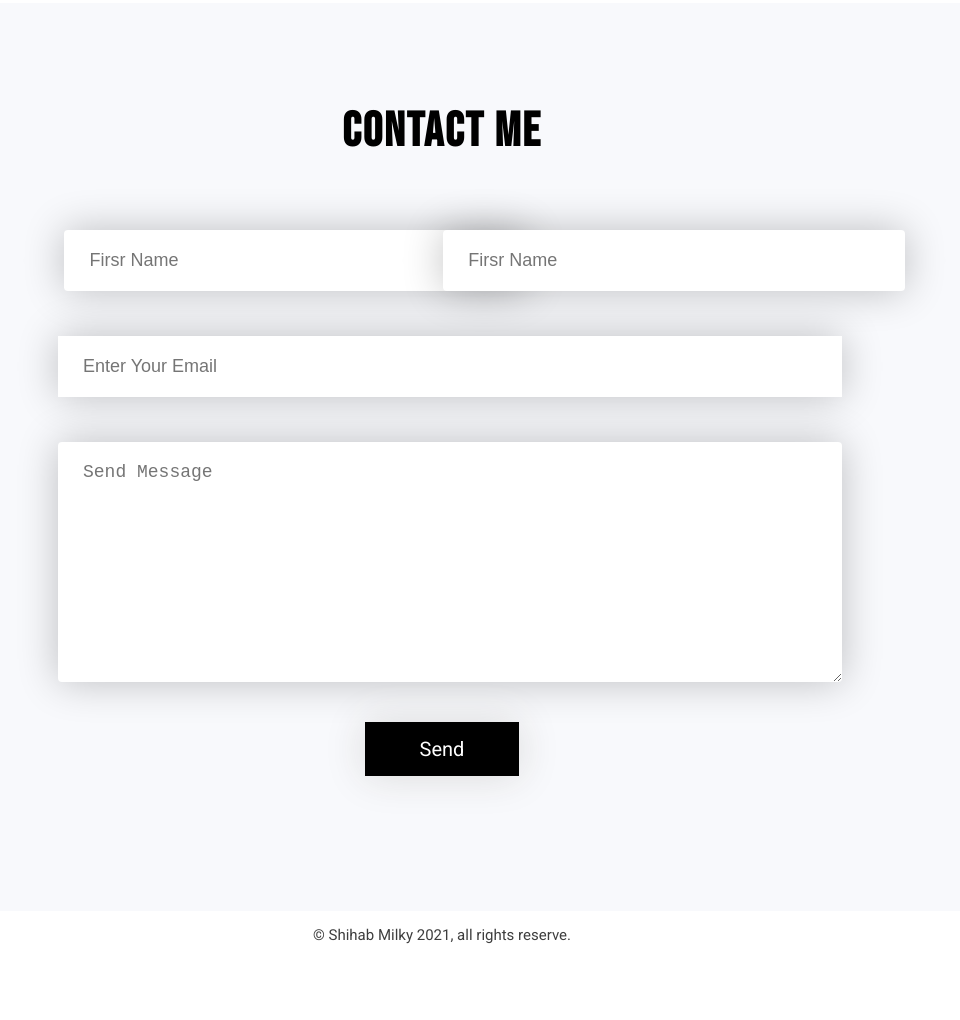
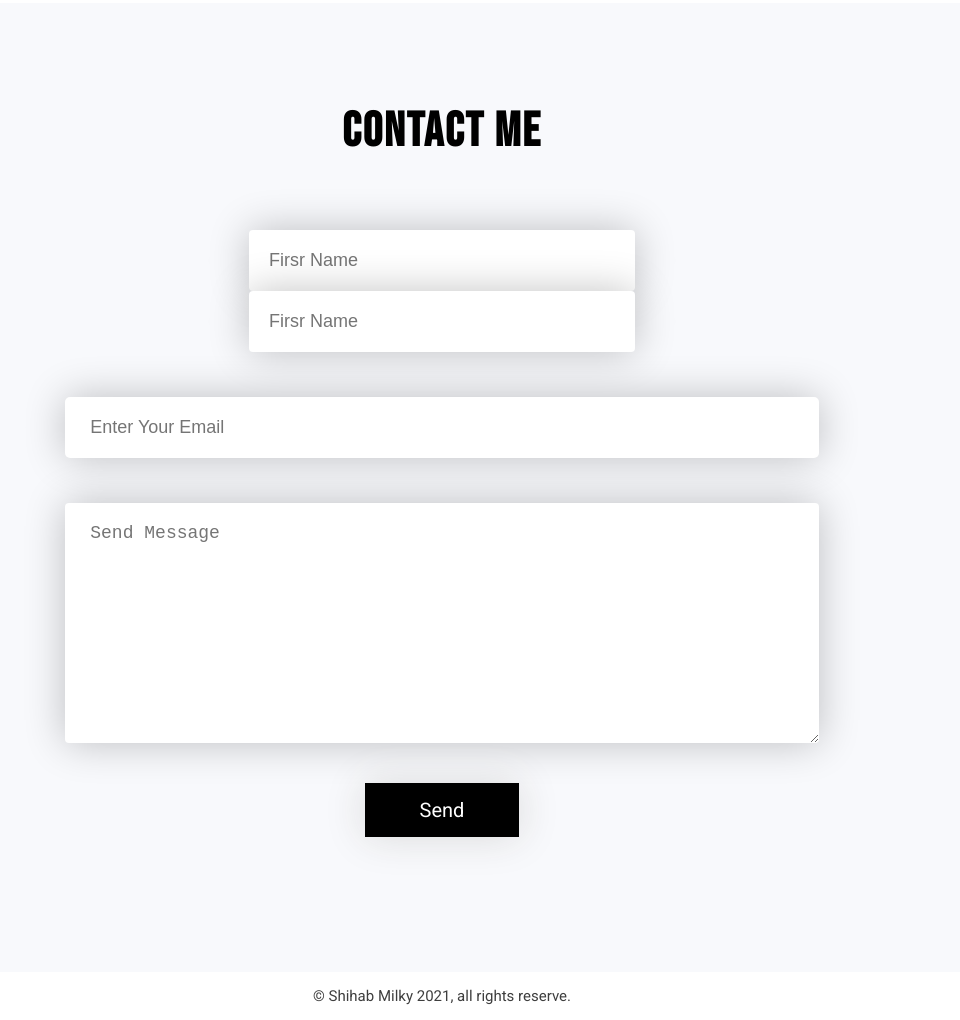
Before and after one commit to shihabmilky1/my-portfolio, a plain HTML site: page index.html in a window 1280 px wide. Shown: the part 3015-4035 px from the top of the page, without its empty margins (198-1158 px from the left). Before the commit the page ends 3974 px from the top, so only its background shows below. Drawn offline with Linux system fonts and the light colour scheme.

Commit message:
update some bug

```diff
--- a/style.css
+++ b/style.css
@@ -216,28 +216,29 @@ CONTACT AREA CSS
 }
 
 .text-input {
-    width: 49%;
-    display: inline-block;
+    display: inline;
 }
 
 .text-input input {
-    padding: 20px 205px 20px 25px;
+    padding: 20px 134px 20px 20px;
     font-size: 18px;
     box-shadow: 0px 0px 40px #0000003d;
     border: none;
     border-radius: 4px;
+    margin: 0px 15px;
 }
 .email-input input {
     padding: 20px 260px 20px 25px;
-    width: 65%;
+    width: 61%;
     margin: 45px 0px;
     border: none;
     font-size: 18px;
     box-shadow: 0px 0px 40px #0000003d;
+    border-radius: 5px;
 }
 textarea {
     padding: 20px 260px 20px 25px;
-    width: 65%;
+    width: 61%;
     font-size: 18px;
     border: none;
     box-shadow: 0px 0px 40px #0000003d;
```
